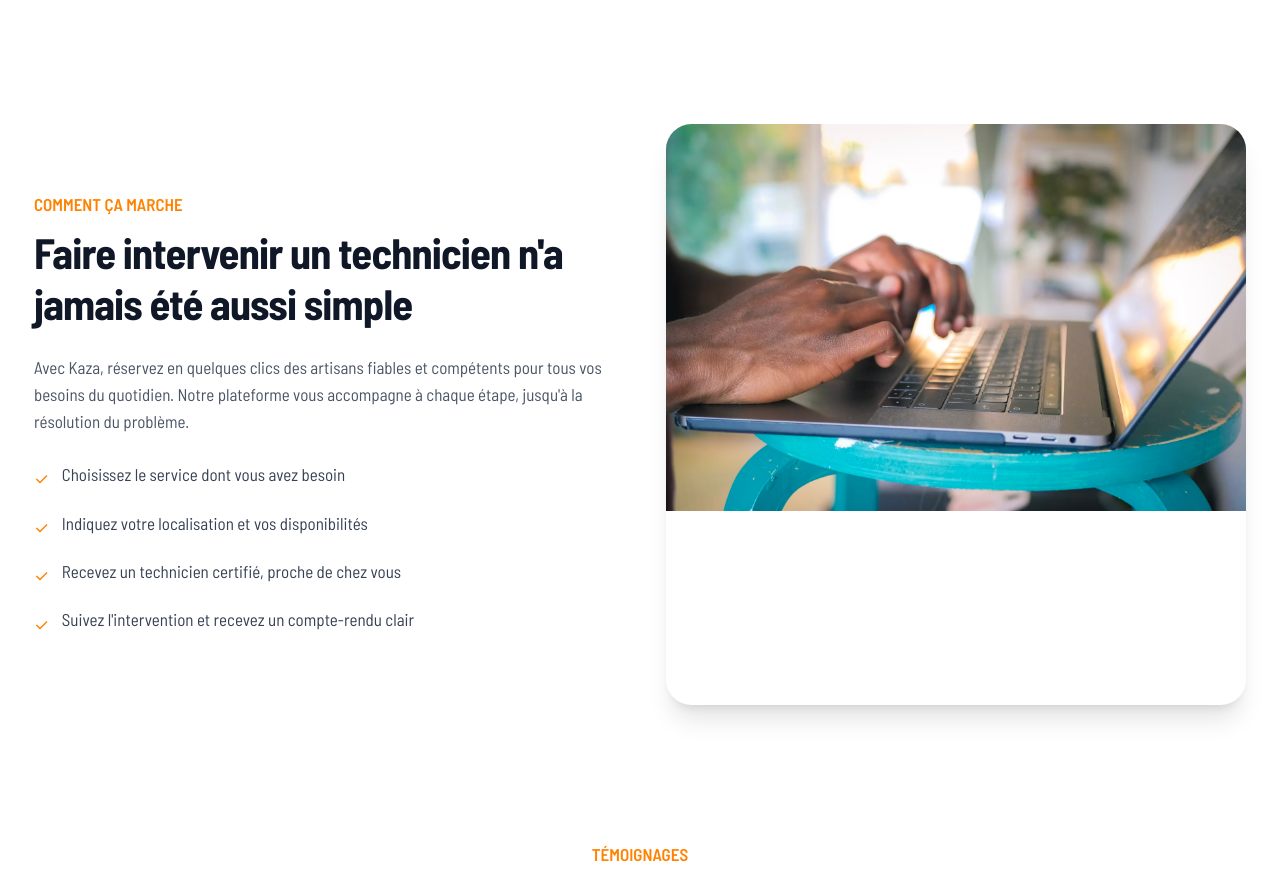
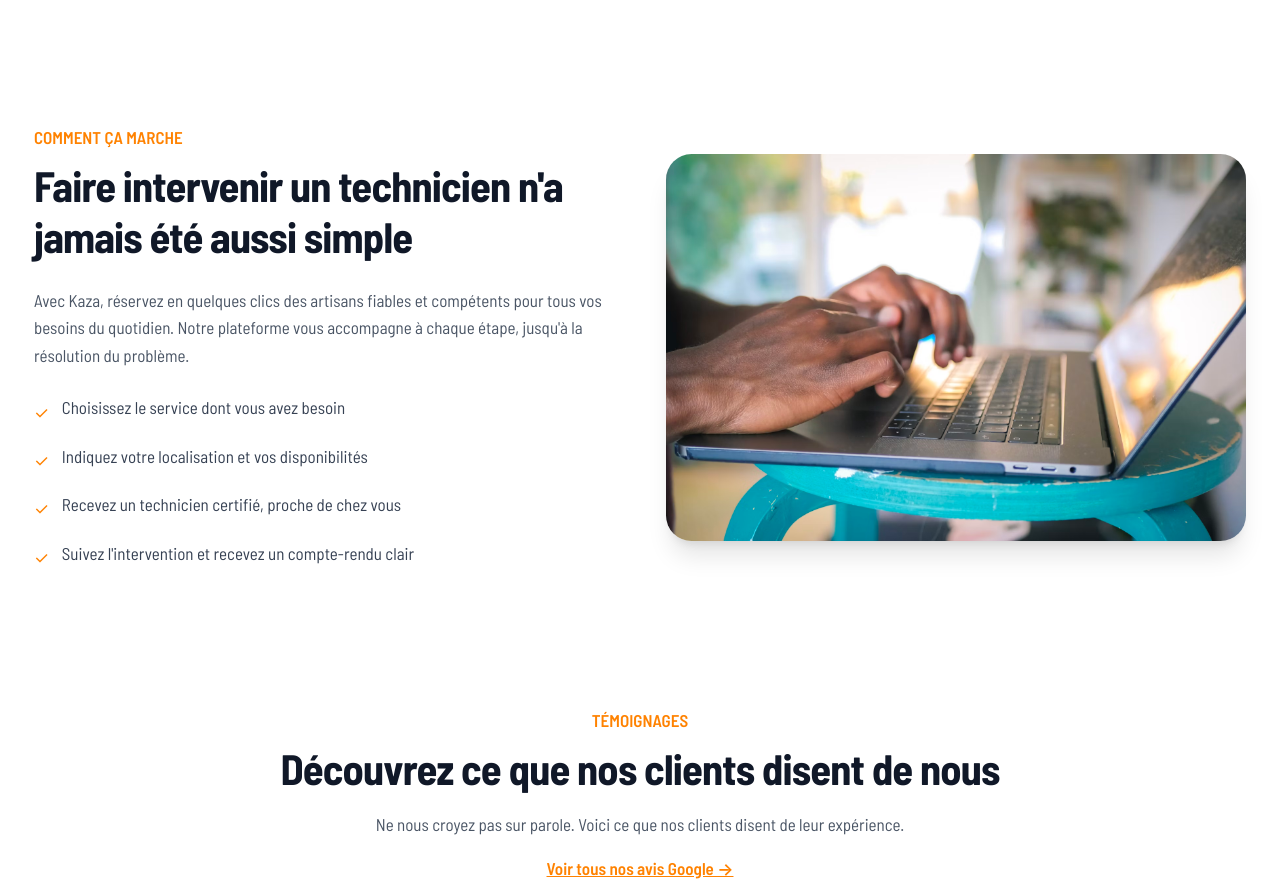
Before and after one commit to Nader-Kojok/aveckaza, a React (Vite) app: page / in a window 1280 px wide. Shown: the part 2460-3345 px from the top of the page. Built offline with nearby package versions, Linux system fonts and the light colour scheme.

Commit message:
feat: improve image display in Features component
- Removed fixed aspect-square constraint to allow flexible image dimensions
- Changed height from h-full to h-auto to maintain proper image proportions
- Updated image styling to prevent distortion while keeping shadow and rounded corners

```diff
--- a/src/components/Features.tsx
+++ b/src/components/Features.tsx
@@ -27,11 +27,11 @@ export default function Features() {
           </div>
 
           <div className="relative">
-            <div className="rounded-3xl overflow-hidden aspect-square shadow-xl">
+            <div className="rounded-3xl overflow-hidden shadow-xl">
               <img
                 src="/computer.avif"
                 alt="Application mobile Kaza"
-                className="w-full h-full object-cover"
+                className="w-full h-auto object-cover"
                 loading="lazy"
               />
             </div>
```
